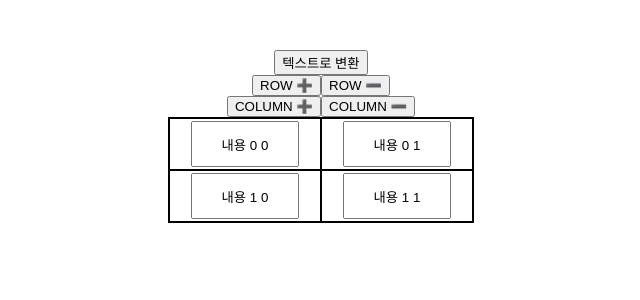
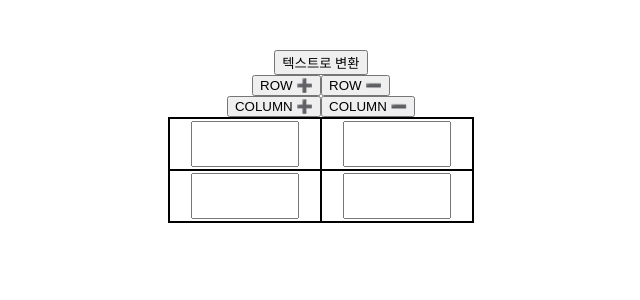
Before and after one commit to Barkshihun/table-to-text, a React (Vite) app: page / in a window 1280 px wide. Shown: the top 300 px of the page, without its empty margins (319-959 px from the left). Built offline with nearby package versions, Linux system fonts and the light colour scheme.

Commit message:
tempInputs가 값을 제대로 저장하지 못하는 버그 수정

```diff
--- a/src/components/Output.tsx
+++ b/src/components/Output.tsx
@@ -6,13 +6,7 @@ function Output() {
     let temp: string[] = [];
     return temp.toString();
   };
-  const getLongestText = () => {
-    let lengthList = [];
-    for (const key in tempInputs) {
-      lengthList.push(tempInputs[key].length);
-    }
-    return Math.max(...lengthList);
-  };
+
   const getTableList = () => {
     let tableList: string[][] = [];
     let indexRow = 0;
@@ -33,9 +27,20 @@ function Output() {
     tableList.push(sameRowList);
     return tableList;
   };
-  const longestText = getLongestText();
+  const getLongestTextPerCol = (tableList: string[][]) => {
+    const longestTextPerCol = [];
+    for (let i = 0; i < tableList.length; i++) {
+      const colTextLength = [];
+      for (let j = 0; j < tableList[i].length; j++) {
+        colTextLength.push(tableList[i][j].length);
+      }
+      longestTextPerCol.push(Math.max(...colTextLength));
+    }
+    return longestTextPerCol;
+  };
   const tableList = getTableList();
-  console.log(longestText, tableList);
+  const longestTextPerCol = getLongestTextPerCol(tableList);
+  console.log(longestTextPerCol, tableList);
 
   const [text, setText] = useState("변환에 실패하였습니다");
   useEffect(() => {}, []);
--- a/src/components/TableContents.tsx
+++ b/src/components/TableContents.tsx
@@ -25,15 +25,16 @@ export function TableContents({ rows, cols }: { rows: number; cols: number }) {
     const tdList = [];
     for (let col = 0; col < cols; col++) {
       const inputName = `${row},${col}`;
-      const testValue = `내용 ${row} ${col}`;
-      tempInputs[inputName] = testValue;
+      tempInputs[inputName] = tempInputs[inputName]
+        ? tempInputs[inputName]
+        : "";
       tdList.push(
         <td key={`r${row}c${col}`}>
           <div>
             <input
               name={`${row},${col}`}
-              value={inputs[inputName] || testValue}
-              placeholder={"우"}
+              value={inputs[inputName] || ""}
+              placeholder={""}
               onChange={onChange}
               data-row={row}
               data-col={col}
```
Also changed, not shown: test.txt (added).
